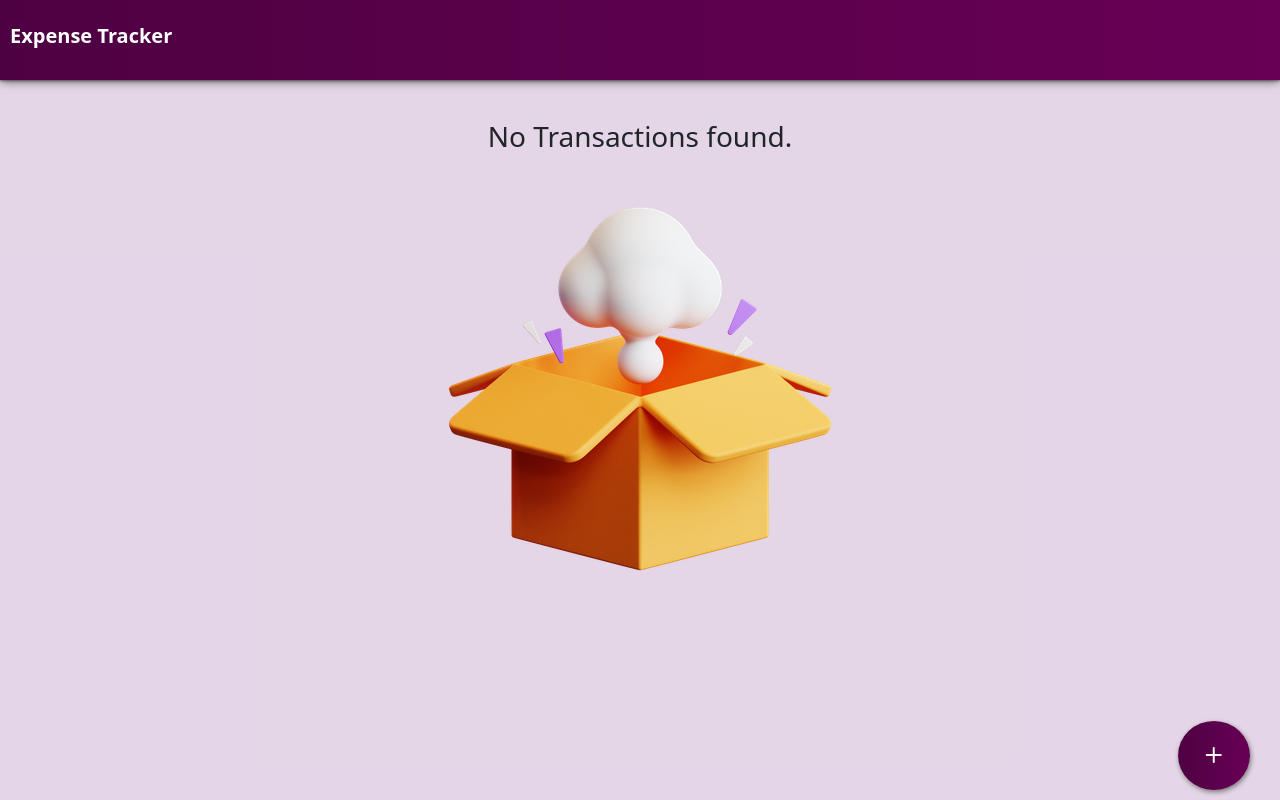
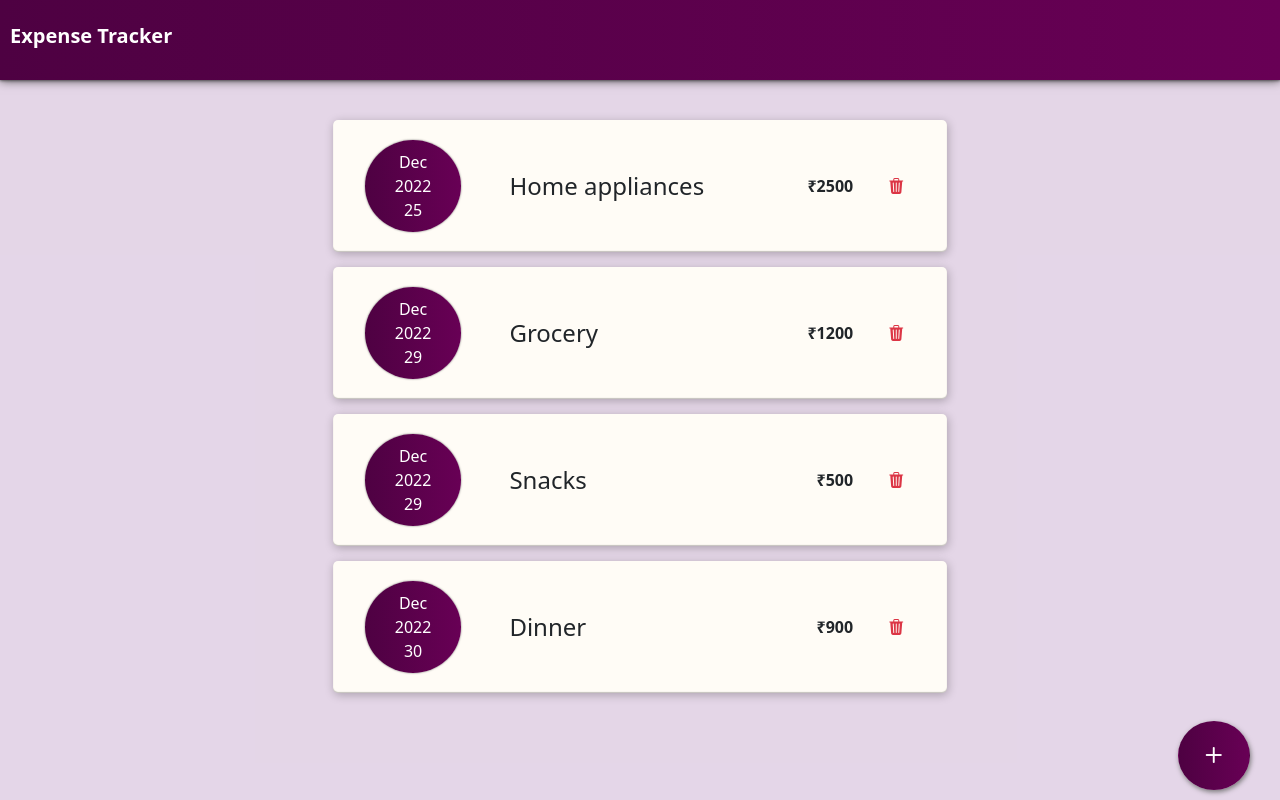
Before and after one commit to recklessly-lazy/expense-tracker, a React (Vite) app: page / in a window 1280 px wide. Built offline with nearby package versions, Linux system fonts and the light colour scheme.

Commit message:
used mock db data to initialize store

```diff
--- a/package.json
+++ b/package.json
@@ -10,6 +10,7 @@
   },
   "dependencies": {
     "@reduxjs/toolkit": "^1.9.1",
+    "axios": "^1.2.2",
     "bootstrap": "^5.2.3",
     "bootstrap-icons": "^1.10.3",
     "formik": "^2.2.9",
--- a/src/components/ExpensesList/ExpensesList.tsx
+++ b/src/components/ExpensesList/ExpensesList.tsx
@@ -1,14 +1,29 @@
-import React from "react";
+import React, { useEffect } from "react";
 import { useAppDispatch, useAppSelector } from "../../hooks/hooks";
 import ExpenseItem from "../ExpenseItem/ExpenseItem";
 
-import empty from '../../assets/empty-box-5342761-4468833.jpg'
+import empty from "../../assets/empty-box-5342761-4468833.jpg";
 
 import styles from "./ExpensesList.module.scss";
+import axios from "axios";
+import { initExpenses } from "../../reducers/ExpenseListReducer";
 
 function ExpensesList() {
     const expenses = useAppSelector((state) => state.expenses);
     const dispatch = useAppDispatch();
+
+    useEffect(() => {
+        console.log("inside useEffect of EXPLIST");
+
+        const fetchData = async () => {
+            const data = await axios.get("/src/db/db.json");
+            const expenses = data.data;
+            console.log(expenses);
+            dispatch(initExpenses(expenses.expenses));
+        };
+        fetchData();
+    }, []);
+
     return (
         <div className={styles.listContainer}>
             {expenses.expenses.length === 0 ? (
--- a/src/components/NewExpenseForm/NewExpenseForm.module.scss
+++ b/src/components/NewExpenseForm/NewExpenseForm.module.scss
@@ -21,7 +21,7 @@
     text-align: center;
     background: linear-gradient(to right, #4e0142, #680055);
     color: white;
-    box-shadow:  0 2px 4px rgba(68, 68, 68, 0.662);
+    box-shadow:  0 1px 2px rgba(68, 68, 68, 0.662);
     margin-bottom: 20px;
     // inset 0 1px 3px rgba(68, 68, 68, 0.607);
 }
--- /dev/null
+++ b/src/db/db.json
@@ -0,0 +1,28 @@
+{
+    "expenses": [
+        {
+            "id": "435534324fddfad32",
+            "title": "Home appliances",
+            "amount": "2500",
+            "date": "12/25/2022"
+        },
+        {
+            "id": "535534324fddfad32",
+            "title": "Grocery",
+            "amount": "1200",
+            "date": "12/29/2022"
+        },
+        {
+            "id": "635534324fddfad32",
+            "title": "Snacks",
+            "amount": "500",
+            "date": "12/29/2022"
+        },
+        {
+            "id": "735534324fddfad32",
+            "title": "Dinner",
+            "amount": "900",
+            "date": "12/30/2022"
+        }
+    ]
+}
--- a/src/reducers/ExpenseListReducer.ts
+++ b/src/reducers/ExpenseListReducer.ts
@@ -23,10 +23,13 @@ export const ExpenseSlice = createSlice({
                 (expense) => expense.id !== action.payload.id
             );
         },
+        initExpenses:(state, action: PayloadAction<Array<Expense>>) =>{
+            state.expenses = action.payload
+        }
     },
 });
 
 export default ExpenseSlice.reducer;
 
-export const { addExpense, removeExpense } = ExpenseSlice.actions;
+export const { addExpense, removeExpense,initExpenses } = ExpenseSlice.actions;
 export const selectExpense = (state: RootState) => state.expenses.expenses;
```
Also changed, not shown: 1 other file (tests, documents, lock files or other folders).
